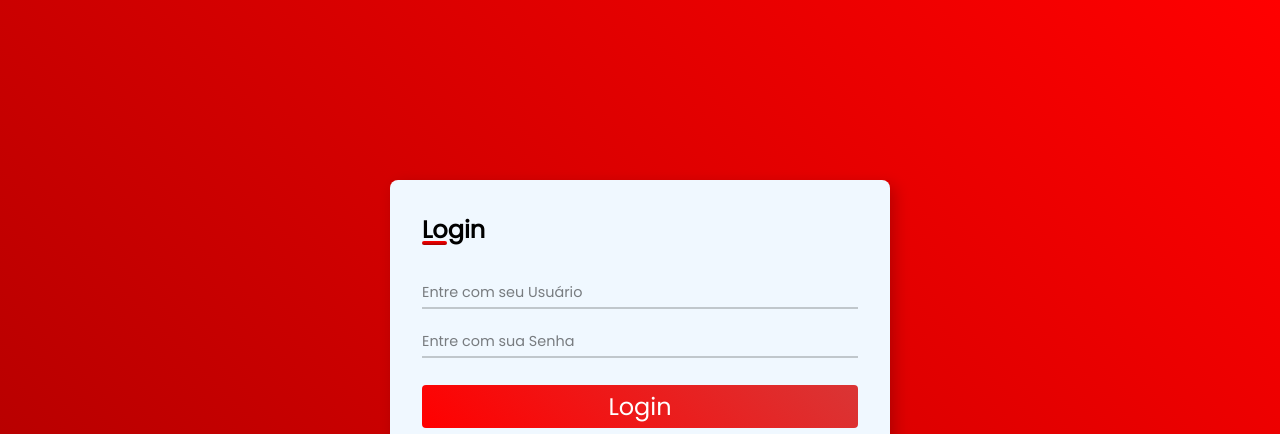
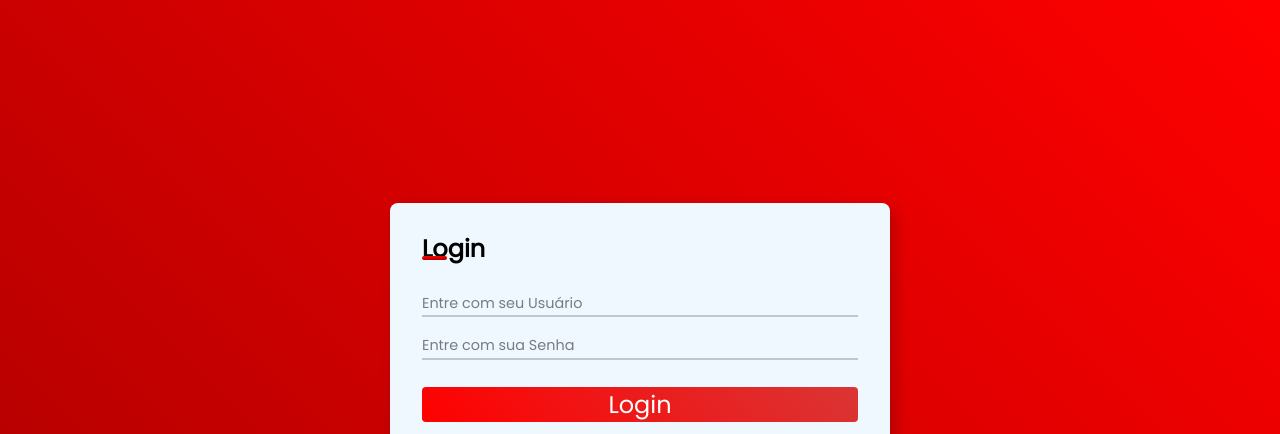
Before and after one commit to davijonas/formularioSimples, a plain HTML site: page index.html in a window 1280 px wide. Shown: the top 434 px of the page. Drawn offline with nearby package versions, Linux system fonts and the light colour scheme.

Commit message:
inclusaão do normalize

```diff
--- a/index.html
+++ b/index.html
@@ -6,7 +6,8 @@
     <meta name="viewport" content="width=device-width, initial-scale=1.0">
     <script src="https://kit.fontawesome.com/42ae5af38f.js" crossorigin="anonymous"></script>
     <link rel="stylesheet" href="style.css">
-    <title>Form Login</title>
+    <link rel="stylesheet" href="/node_modules/normalize.css/normalize.css">
+    <title>Login</title>
 </head>
 <body>
     <main class="box">
```
Also changed, not shown: package-lock.json (added).
